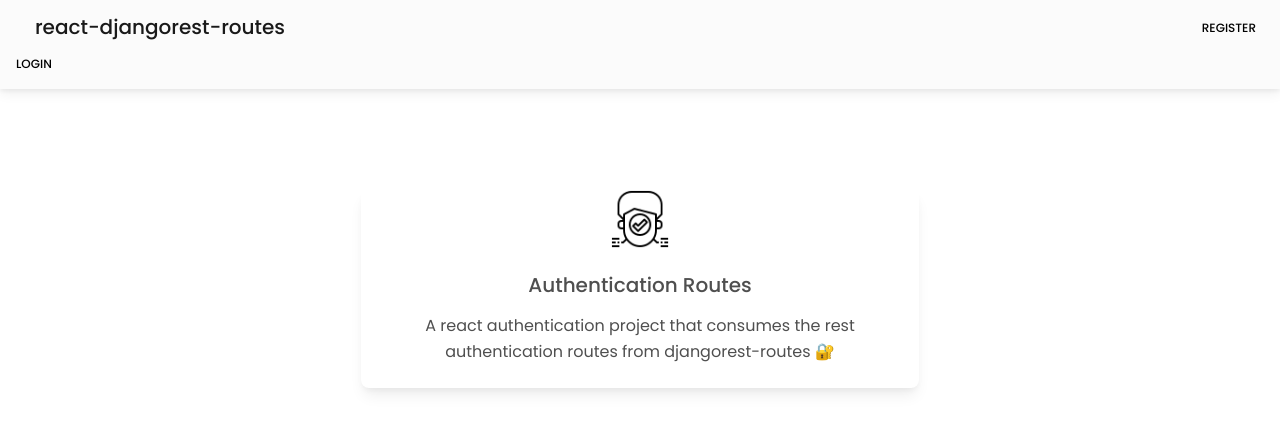
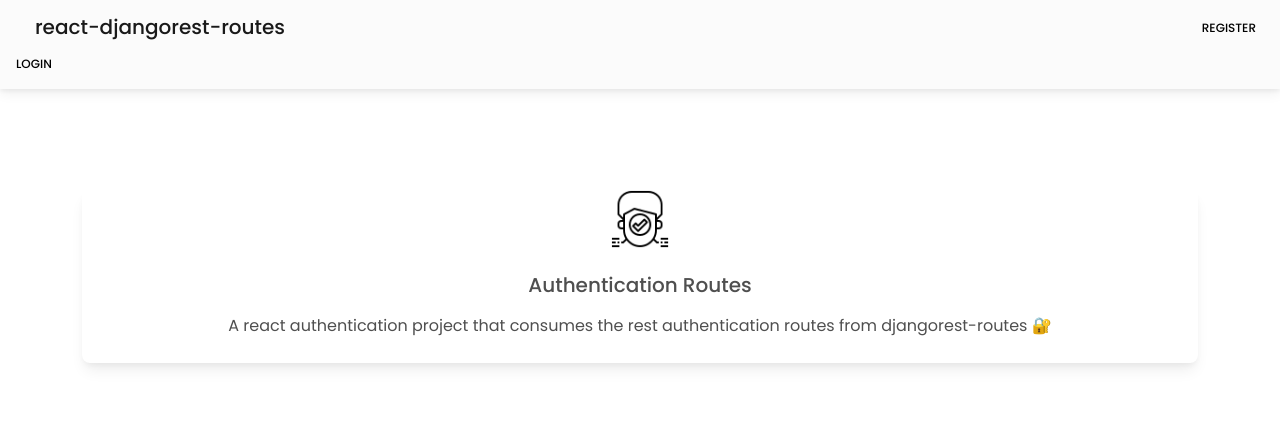
Before and after one commit to aybruhm/react-djangorest-routes, a React (Create React App) app in the folder frontend/frontend_routes/: page / in a window 1280 px wide. Shown: the top 432 px of the page. Built offline with nearby package versions, Linux system fonts and the light colour scheme.

Commit message:
Add media screen

```diff
--- a/frontend/frontend_routes/src/index.css
+++ b/frontend/frontend_routes/src/index.css
@@ -14,7 +14,7 @@ section.auth-routes {
 }
 
 div.card {
-  max-width: 50% !important;
+  max-width: 50%;
   margin: auto !important;
 }
 
@@ -22,3 +22,9 @@ div.card > img {
   justify-content:center;
   margin: auto;
 }
+
+@media screen {
+  div.card {
+    max-width: 100% !important;
+  }
+}
```
